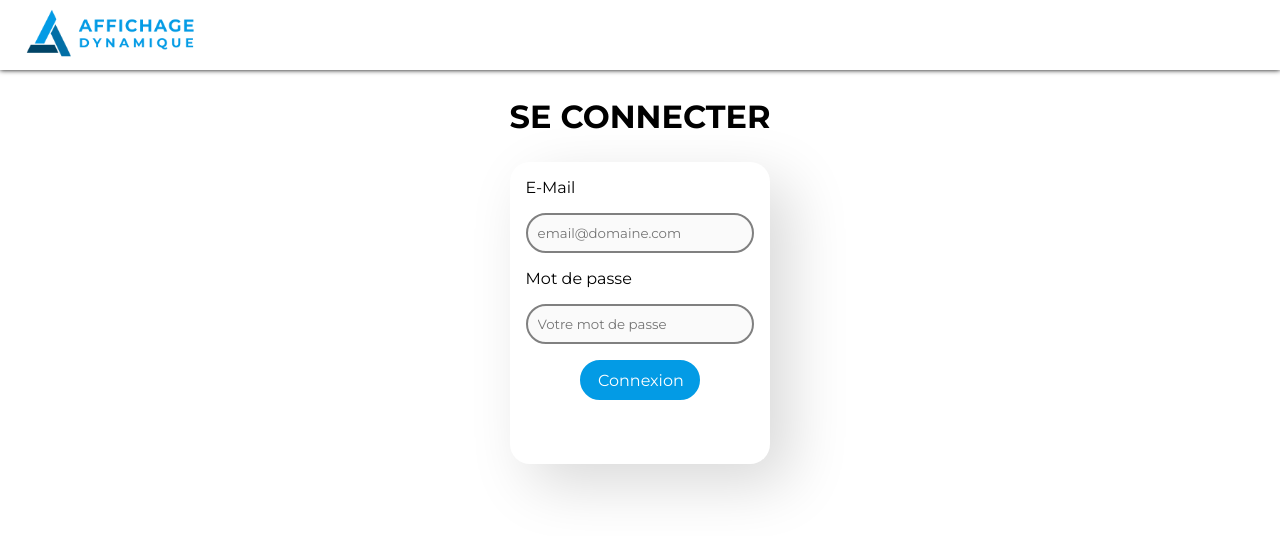
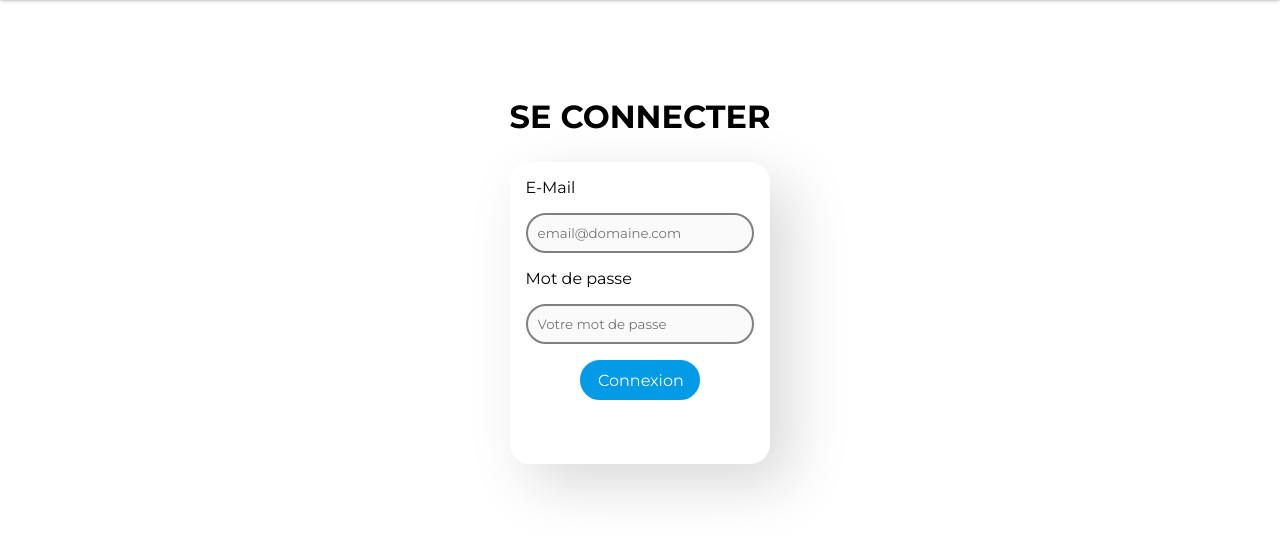
Before and after one commit to WZidane/affichage-dynamique, a Vue app: page /se-connecter in a window 1280 px wide. Shown: the top 536 px of the page. Built offline with nearby package versions, Linux system fonts and the light colour scheme.

Commit message:
Navbar hidden on DisplayDeviceView

```diff
--- a/src/assets/main.css
+++ b/src/assets/main.css
@@ -92,6 +92,9 @@ h1{
   justify-content: space-between;
   padding: 0.5em 1.5em;
   box-shadow: 0 0 5px;
+  transition: all ease-in-out 0.3s;
+  z-index: 9;
+  background-color: white;
 }
 .navbar-menu{
   display: flex;
@@ -100,6 +103,22 @@ h1{
   gap: 1em;
 }
 
+.arrow{
+  position: absolute;
+  right: 6px;
+  top: 69px;
+  background-color: white;
+  padding: 2px 4px;
+  border-radius: 0 0 50% 50%;
+  box-shadow: 0 3px 3px;
+  transition: all ease-in-out 0.3s;
+  opacity: 0;
+}
+.arrow:hover{ /* doit être en onCLick au lieu de hover */
+  rotate: 180deg;
+  border-radius: 50% 50% 0 0;
+  box-shadow: 0 -3px 3px;
+}
 
 .section {
   display: flex;
--- a/src/components/NavBar.vue
+++ b/src/components/NavBar.vue
@@ -33,6 +33,18 @@ const user = useUserStore();
           </button>
 
       </div>
+      <span class="arrow">▼</span>
     </template>
   </nav>
 </template>
+
+<style scoped>
+/* afficher ce CSS lorsqu'on est sur DisplayDeviceView */
+.navbar{
+  position: relative;
+  top: -72px;
+}
+.arrow{
+  opacity: 1;
+}
+</style>
--- a/src/views/DisplayDeviceView.vue
+++ b/src/views/DisplayDeviceView.vue
@@ -227,4 +227,5 @@ function getDeviceInformation() {
   border-radius: v-bind('img.border_radius');
   width: v-bind('img.width');
 }
+
 </style>
```
